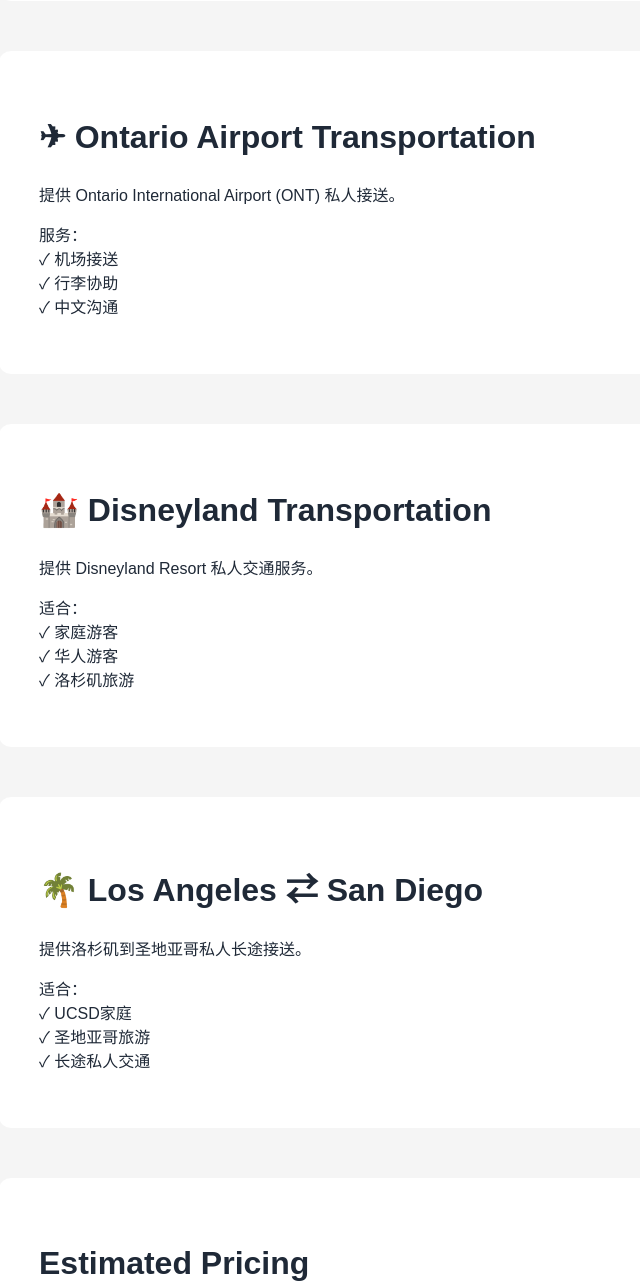
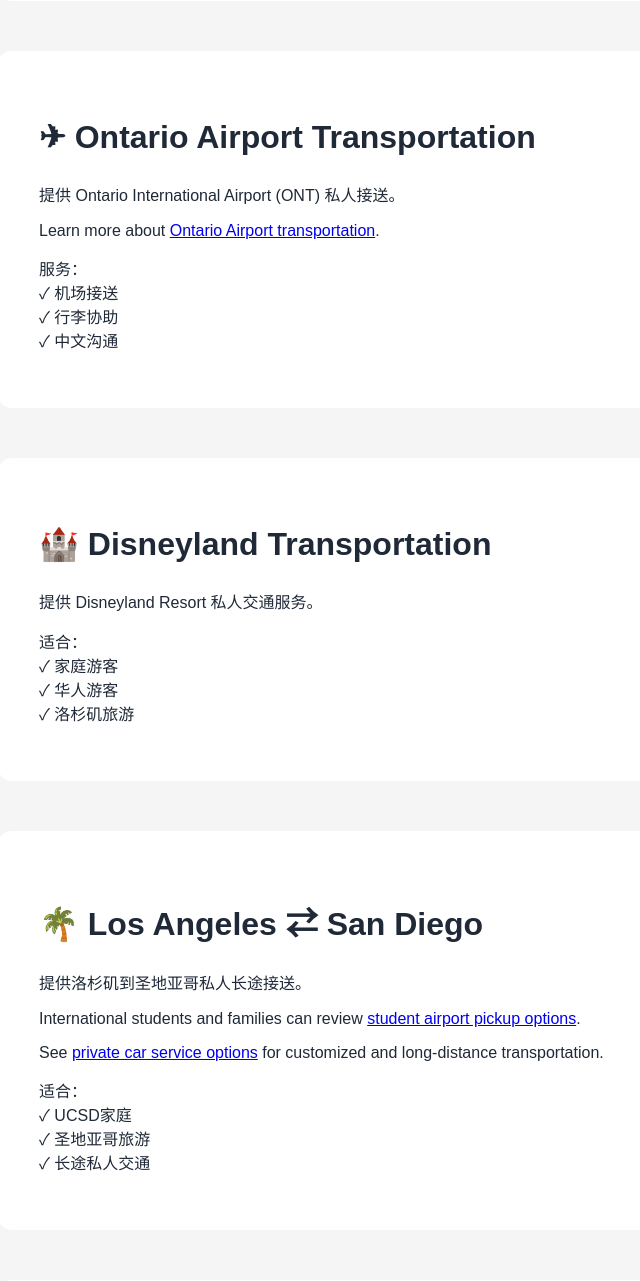
Before and after one commit to Jason-LA-AI/Jason-LA-AI, a FastAPI app: page /services in a window 1280 px wide. Shown: the part 805-2086 px from the top of the page, without its empty margins (251-891 px from the left). Run offline with FastAPI, Linux system fonts and the light colour scheme; some libraries are stand-ins or nearby versions.

Commit message:
Improve internal linking and canonical redirects

```diff
--- a/app/main.py
+++ b/app/main.py
@@ -1,12 +1,29 @@
 """FastAPI application entry point."""
 
 from fastapi import FastAPI, Request
+from fastapi.responses import RedirectResponse
 from starlette.middleware.trustedhost import TrustedHostMiddleware
 from fastapi.staticfiles import StaticFiles
 
 from app.api.dashboard import STATIC_DIRECTORY, router as dashboard_router
 from app.api.router import api_router
 from app.config.settings import settings
+
+
+PUBLIC_CANONICAL_PATHS = frozenset(
+    {
+        "/areas",
+        "/contact",
+        "/gallery",
+        "/ont-airport-transportation",
+        "/private-car-service",
+        "/quote",
+        "/services",
+        "/stories",
+        "/student-airport-pickup",
+        "/vehicle",
+    }
+)
 
 
 def create_application() -> FastAPI:
@@ -26,7 +43,14 @@ def create_application() -> FastAPI:
 
     @application.middleware("http")
     async def production_security_headers(request: Request, call_next):
-        response = await call_next(request)
+        canonical_path = request.url.path.rstrip("/")
+        if request.url.path.endswith("/") and canonical_path in PUBLIC_CANONICAL_PATHS:
+            destination = f"{settings.site_url.rstrip('/')}{canonical_path}"
+            if request.url.query:
+                destination = f"{destination}?{request.url.query}"
+            response = RedirectResponse(url=destination, status_code=308)
+        else:
+            response = await call_next(request)
         response.headers.setdefault("X-Content-Type-Options", "nosniff")
         response.headers.setdefault("X-Frame-Options", "DENY")
         response.headers.setdefault("Referrer-Policy", "strict-origin-when-cross-origin")
--- a/templates/home.html
+++ b/templates/home.html
@@ -14,7 +14,7 @@
   <div class="meet-photo"><img src="/static/images/service/01-airport-pickup.webp" srcset="/static/images/service/01-airport-pickup-800.webp 800w, /static/images/service/01-airport-pickup.webp 1600w" sizes="(max-width: 760px) calc(100vw - 60px), 520px" alt="Jason's Toyota RAV4 ready for an airport pickup" width="1600" height="1200" fetchpriority="high" decoding="async"></div>
   <div class="meet-copy">
     <p class="eyebrow eyebrow--dark">MEET YOUR DRIVER</p><h2>Meet Jason</h2>
-    <p>Hi, I'm Jason. I provide private airport transportation throughout the Los Angeles area.</p>
+    <p>Hi, I'm Jason. I provide <a href="/private-car-service">private transportation throughout the Los Angeles area</a>.</p>
     <p>I personally drive every trip—no dispatch center and no outsourced drivers. From flight tracking to luggage assistance, you always know who is meeting you.</p>
     <div class="badge-list"><span>Local Driver</span><span>English / 中文</span><span>Flight Tracking</span><span>Clean Hybrid SUV</span></div>
   </div>
@@ -51,9 +51,9 @@
 <section class="wide-section stories-section">
   <div class="section-heading"><div><p class="eyebrow eyebrow--dark">REAL TRIP NOTES</p><h2>Real Trip Stories</h2></div><a href="/stories">More experiences →</a></div>
   <div class="story-grid">
-    <article><span>ONT → HOTEL</span><h3>Family Arrival from China</h3><p>A late-night pickup for two adults, one child, and four suitcases, with luggage help and a safe hotel arrival.</p></article>
+    <article><span>ONT → HOTEL</span><h3>Family Arrival from China</h3><p>A late-night <a href="/ont-airport-transportation">Ontario Airport pickup</a> for two adults, one child, and four suitcases, with luggage help and a safe hotel arrival.</p></article>
     <article><span>LAX → IRVINE</span><h3>Business Traveler</h3><p>An early-morning airport transfer with flight tracking, clear pickup coordination, and on-time arrival.</p></article>
-    <article><span>AIRPORT → LOS ANGELES</span><h3>First Visit to California</h3><p>A personal airport welcome, direct hotel transfer, and helpful local recommendations along the way.</p></article>
+    <article><span>AIRPORT → LOS ANGELES</span><h3>First Visit to California</h3><p>A personal <a href="/student-airport-pickup">airport welcome for students and families</a>, direct hotel transfer, and helpful local recommendations along the way.</p></article>
   </div>
 </section>
 
--- a/templates/services.html
+++ b/templates/services.html
@@ -98,6 +98,10 @@ Los Angeles Private Transportation
 私人接送。
 </p>
 
+<p>
+Learn more about <a href="/ont-airport-transportation">Ontario Airport transportation</a>.
+</p>
+
 
 <p>
 
@@ -170,6 +174,14 @@ Los Angeles Private Transportation
 
 提供洛杉矶到圣地亚哥私人长途接送。
 
+</p>
+
+<p>
+International students and families can review <a href="/student-airport-pickup">student airport pickup options</a>.
+</p>
+
+<p>
+See <a href="/private-car-service">private car service options</a> for customized and long-distance transportation.
 </p>
 
 
--- a/templates/stories.html
+++ b/templates/stories.html
@@ -89,7 +89,7 @@ WTT International Table Tennis Event
 
 <br>
 
-Ontario Airport
+<a href="/ont-airport-transportation">Ontario Airport transportation</a>
 
 ↓
 
@@ -106,7 +106,7 @@ Competition Venue
 
 <p>
 
-Jason 为参加国际赛事的客户提供私人交通服务。
+Jason 为参加国际赛事的客户提供 <a href="/private-car-service">private event transportation</a>。
 
 </p>
 
```
Also changed, not shown: tests/test_production_launch.py (+57 -0 lines).
